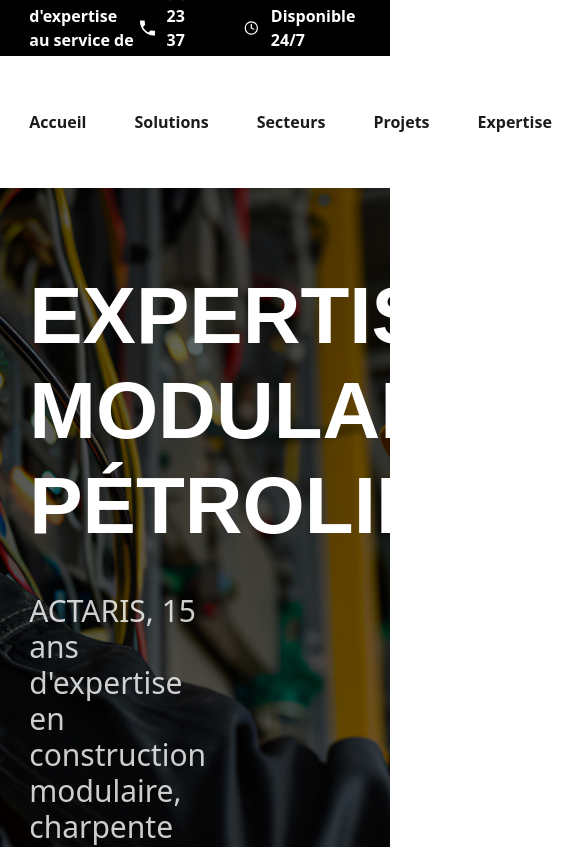
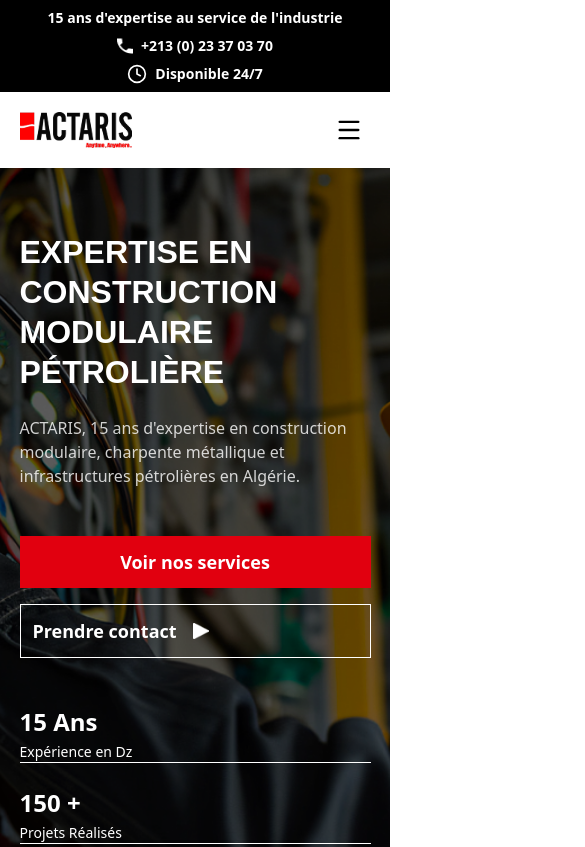
Before and after one commit to ahmedbjd/e-commerce, a React (Vite) app in the folder frontend/: page / in a window 390 px wide. Shown: the top 847 px of the page, 585 px wide, since content can reach past the window. Built offline with nearby package versions, Linux system fonts and the light colour scheme.

Commit message:
add some responsive

```diff
--- a/frontend/src/components/Navbar.jsx
+++ b/frontend/src/components/Navbar.jsx
@@ -1,43 +1,47 @@
-import React from 'react'
-import { Clock4 } from 'lucide-react';
-import logo from '../assets/logo.png'
-import ion_cart from '../assets/ion_cart.png'
-import Vector from '../assets/Vector.png'
-import phone from '../assets/phone.png'
-import { motion } from 'framer-motion';
+import React, { useState } from "react";
+import { Clock4, Menu, X } from "lucide-react";
+import logo from "../assets/logo.png";
+import ion_cart from "../assets/ion_cart.png";
+import Vector from "../assets/Vector.png";
+import phone from "../assets/phone.png";
+import { motion } from "framer-motion";
 
 const Navbar = () => {
+  const [open, setOpen] = useState(false);
+
   return (
     <motion.main
-      className='font-semibold'
+      className="font-semibold"
       initial={{ y: -150, opacity: 0 }}
       animate={{ y: 0, opacity: 1 }}
       transition={{ duration: 1, ease: "easeOut" }}
     >
-      <section className='bg-black'>
-        <div className='w-[85%] m-auto text-white h-[56px] flex items-center justify-between'>
+      <section className="bg-black">
+        <div className="w-[90%] md:w-[85%] m-auto text-white h-auto md:h-[56px] flex flex-col md:flex-row items-center justify-between py-2 md:py-0 gap-2 md:gap-0 text-sm md:text-base">
           <div>
-            <h2>15 ans d'expertise au service de l'industrie</h2>
+            <h2 className="text-center md:text-left">
+              15 ans d'expertise au service de l'industrie
+            </h2>
           </div>
-          <div className='flex gap-14'>
-            <h2 className='flex gap-3 items-center'>
-              <img src={phone} alt='phone' className='w-4 h-4' />
+          <div className="flex flex-col md:flex-row gap-2 md:gap-14 text-center md:text-left">
+            <h2 className="flex gap-2 md:gap-3 items-center justify-center">
+              <img src={phone} alt="phone" className="w-4 h-4" />
               +213 (0) 23 37 03 70
             </h2>
-            <h2 className='flex gap-3 items-center'>
-              <Clock4 className='w-5 h-5' /> Disponible 24/7
+            <h2 className="flex gap-2 md:gap-3 items-center justify-center">
+              <Clock4 className="w-5 h-5" /> Disponible 24/7
             </h2>
           </div>
         </div>
       </section>
 
-      <nav className='flex justify-between w-[85%] m-auto my-8 items-center'>
+      <nav className="flex justify-between w-[90%] md:w-[85%] m-auto my-4 md:my-8 items-center relative">
         <div>
-          <img src={logo} alt='logo' className='hover:cursor-pointer' />
+          <img src={logo} alt="logo" className="hover:cursor-pointer w-28 md:w-auto" />
         </div>
 
-        <div>
-          <ul className='flex gap-12 hover:cursor-pointer text-[#1C1C1C]'>
+        <div className="hidden md:block">
+          <ul className="flex gap-6 lg:gap-12 hover:cursor-pointer text-[#1C1C1C] text-sm lg:text-base">
             <li>Accueil</li>
             <li>Solutions</li>
             <li>Secteurs</li>
@@ -48,19 +52,46 @@
           </ul>
         </div>
 
-        <div>
-          <img src={ion_cart} alt='cart' className='hover:cursor-pointer' />
+        <div className="md:hidden">
+          <button onClick={() => setOpen(!open)} className="p-2">
+            {open ? <X className="w-7 h-7" /> : <Menu className="w-7 h-7" />}
+          </button>
         </div>
 
-        <div>
-          <button className='bg-[#E1000F] flex items-center text-white p-5 gap-3 text-xl hover:cursor-pointer'>
+        <div className="hidden md:flex items-center gap-4">
+          <img src={ion_cart} alt="cart" className="hover:cursor-pointer w-6 h-6" />
+          <button className="bg-[#E1000F] flex items-center text-white px-4 py-3 gap-2 text-sm lg:text-xl hover:cursor-pointer">
             Contact
-            <img src={Vector} alt='vector' className='w-5 h-5' />
+            <img src={Vector} alt="vector" className="w-4 h-4 lg:w-5 lg:h-5" />
           </button>
         </div>
+
+        {open && (
+          <div className="absolute top-full left-0 w-full bg-white shadow-md md:hidden">
+            <ul className="flex flex-col gap-4 p-6 text-[#1C1C1C]">
+              <li>Accueil</li>
+              <li>Solutions</li>
+              <li>Secteurs</li>
+              <li>Projets</li>
+              <li>Expertise</li>
+              <li>Recrutement</li>
+              <li>News</li>
+              <li>
+                <img src={ion_cart} alt="cart" className="w-6 h-6 inline mr-2" />
+                Panier
+              </li>
+              <li>
+                <button className="bg-[#E1000F] flex items-center text-white px-4 py-2 gap-2 text-sm hover:cursor-pointer">
+                  Contact
+                  <img src={Vector} alt="vector" className="w-4 h-4" />
+                </button>
+              </li>
+            </ul>
+          </div>
+        )}
       </nav>
     </motion.main>
-  )
-}
+  );
+};
 
-export default Navbar
+export default Navbar;
--- a/frontend/src/pages/Home.jsx
+++ b/frontend/src/pages/Home.jsx
@@ -2,58 +2,89 @@
 import bg from "../assets/Bg.png";
 import CountUp from "react-countup";
 import { motion } from "framer-motion";
+import Vector from '../assets/Vector.png'
 
 const Home = () => {
   return (
     <main
-      className="h-screen bg-cover bg-center text-white"
+      className="min-h-screen bg-cover bg-center text-white"
       style={{ backgroundImage: `url(${bg})` }}
     >
-      <div className="w-[85%] m-auto py-10">
+      <div className="w-[90%] md:w-[85%] m-auto py-10">
         <motion.div
-          className="w-[70%]"
+          className="w-full md:w-[70%]"
           initial={{ x: -200, opacity: 0 }}
           animate={{ x: 0, opacity: 1 }}
           transition={{ duration: 1, ease: "easeOut" }}
         >
           <h1
-            className="font-bold text-[80px] leading-[95px] uppercase my-10"
+            className="
+              font-bold uppercase my-6
+              text-[32px] leading-[40px]
+              sm:text-[40px] sm:leading-[50px]
+              md:text-[60px] md:leading-[75px]
+              lg:text-[80px] lg:leading-[95px]
+            "
             style={{ fontFamily: "VeneerClean, sans-serif" }}
           >
-            <span className="whitespace-nowrap">Expertise en construction</span>{" "}
+            <span className="block sm:inline">Expertise en construction</span>{" "}
             modulaire pétrolière
           </h1>
 
-          <p className="text-3xl text-white/80 w-[80%]">
+          <p
+            className="
+              text-base sm:text-lg md:text-2xl
+              text-white/80 w-full md:w-[80%] mb-6
+            "
+          >
             ACTARIS, 15 ans d'expertise en construction modulaire, charpente
             métallique et infrastructures pétrolières en Algérie.
           </p>
 
-          <div className="text-2xl font-bold py-10 flex gap-5">
-            <button className="bg-[#E1000F] p-5 hover:cursor-pointer">
+          <div className="flex flex-col sm:flex-row gap-4 md:gap-6 text-lg md:text-2xl font-bold py-6">
+            <button
+              className="
+                bg-[#E1000F] text-white
+                p-3 md:p-5
+                transition-all duration-300 ease-in-out
+                hover:scale-105 hover:cursor-pointer
+              "
+            >
               Voir nos services
             </button>
-            <button className="p-5 border-[0.4px] hover:cursor-pointer">
+
+            <button
+              className="
+                flex items-center gap-4 border border-white text-white
+                p-3 md:p-5
+                transition-all duration-300 ease-in-out
+                hover:scale-105 hover:cursor-pointer
+              "
+            >
               Prendre contact
+            <img src={Vector} alt="vector" className="w-4 h-4 lg:w-5 lg:h-5" />
             </button>
           </div>
 
-          <div className="flex gap-8 divide-x divide-white">
-            <div className="flex flex-col gap-2 pr-8">
-              <h1 className="text-4xl font-bold">
+
+          <div className="flex flex-col sm:flex-row gap-6 sm:gap-8 divide-y sm:divide-y-0 sm:divide-x divide-white mt-6">
+            <div className="flex flex-col gap-1 sm:gap-2 sm:pr-8">
+              <h1 className="text-2xl sm:text-3xl md:text-4xl font-bold">
                 <CountUp end={15} duration={2} /> Ans
               </h1>
-              <p>Expérience en Dz</p>
+              <p className="text-sm sm:text-base">Expérience en Dz</p>
             </div>
-            <div className="flex flex-col gap-2 px-8">
-              <h1 className="text-4xl font-bold">
+            <div className="flex flex-col gap-1 sm:gap-2 sm:px-8">
+              <h1 className="text-2xl sm:text-3xl md:text-4xl font-bold">
                 <CountUp end={150} duration={2.5} /> +
               </h1>
-              <p>Projets Réalisés</p>
+              <p className="text-sm sm:text-base">Projets Réalisés</p>
             </div>
-            <div className="flex flex-col gap-2 pl-8">
-              <h1 className="text-4xl font-bold">Zero</h1>
-              <p>Accident de Travail</p>
+            <div className="flex flex-col gap-1 sm:gap-2 sm:pl-8">
+              <h1 className="text-2xl sm:text-3xl md:text-4xl font-bold">
+                Zero
+              </h1>
+              <p className="text-sm sm:text-base">Accident de Travail</p>
             </div>
           </div>
         </motion.div>
```
